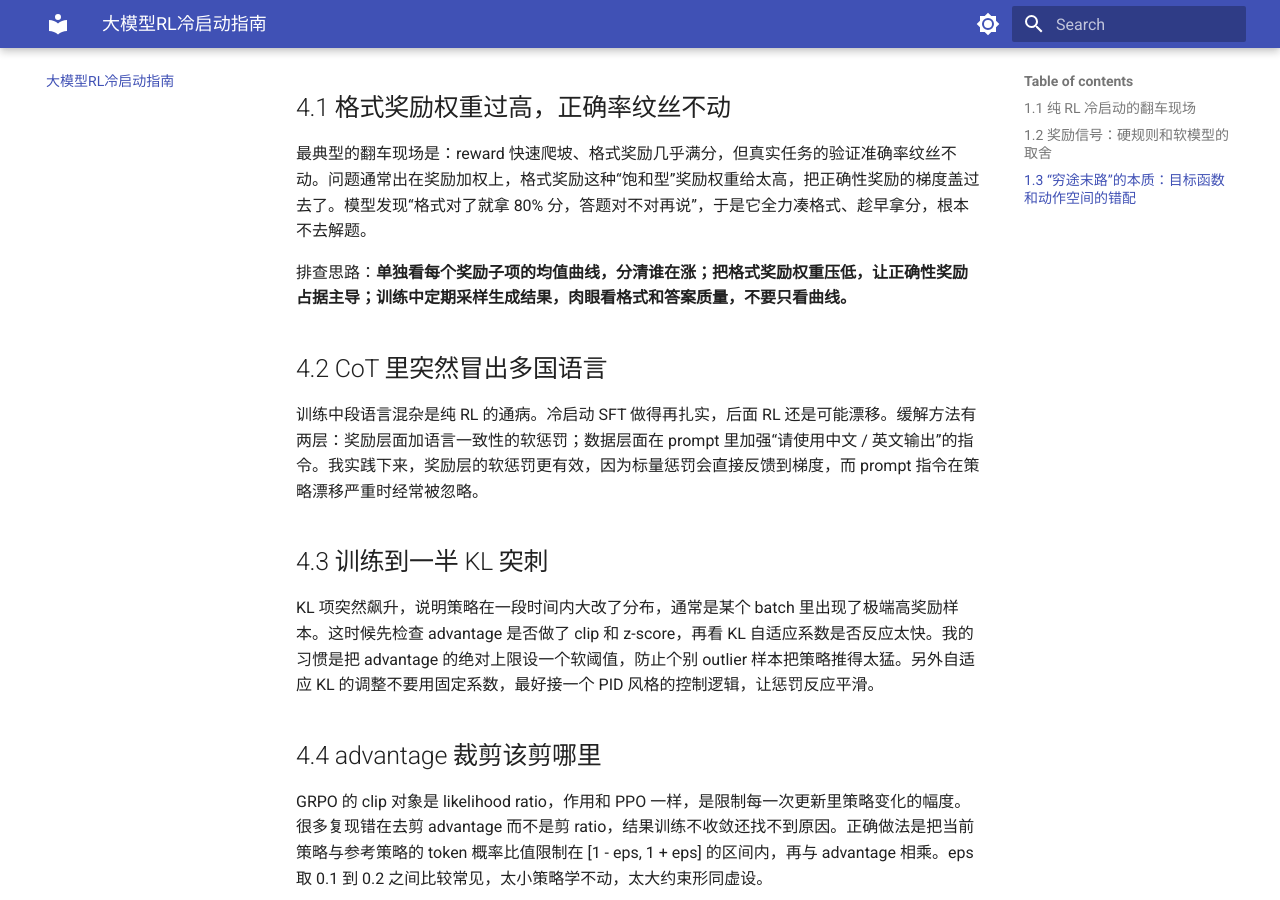
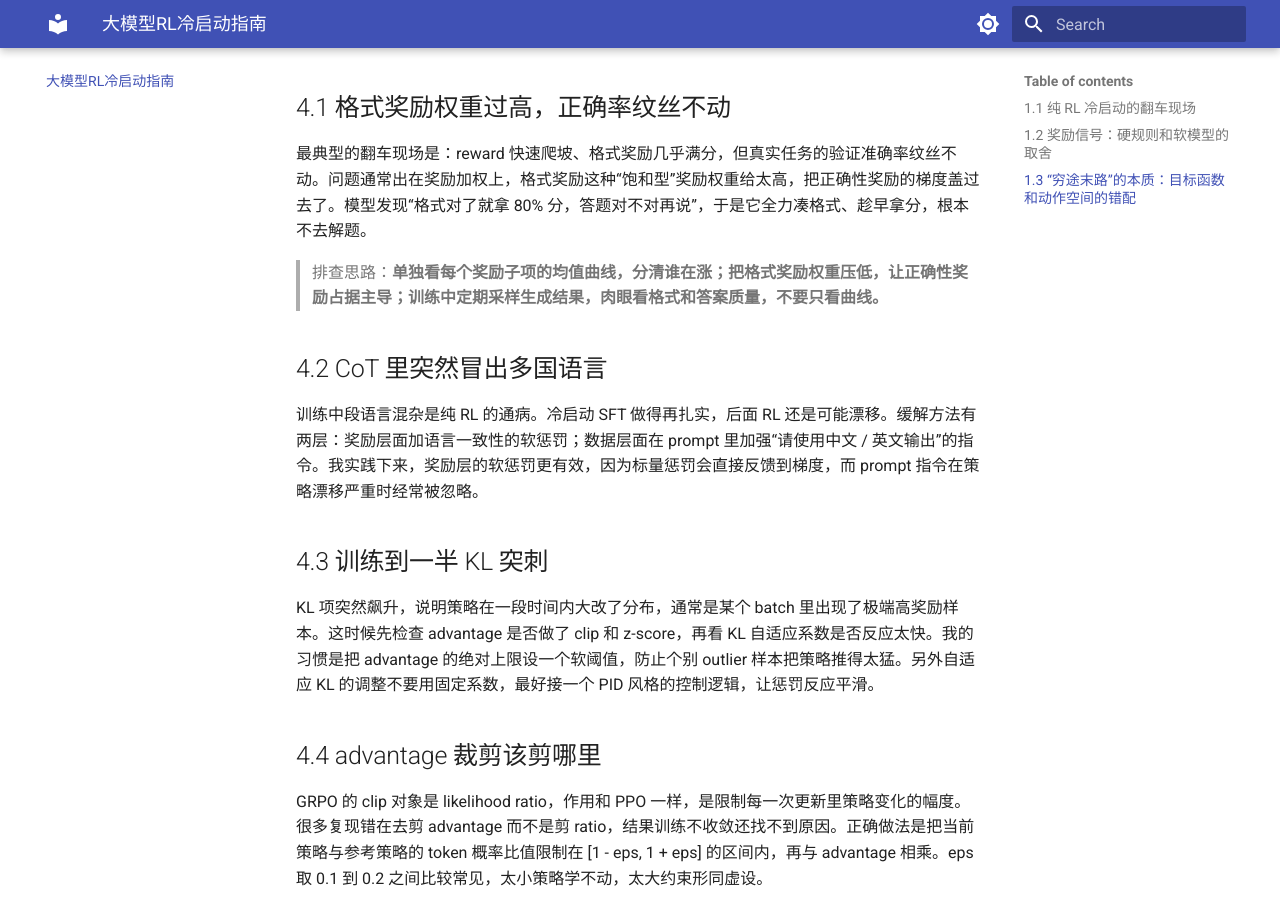
Before and after one commit to LXXXR0/LLM-finetuning, an MkDocs documentation site: the page built from docs/DeepSeek-R1精读：强化学习训练失控与GRPO冷启动破局.md, in a window 1280 px wide and 900 px high, scrolled down 5387 px. Built offline with MkDocs 1.6.1 and Material for MkDocs 9.7.7, drawn with Linux system fonts in a browser that asks for light colours.

```diff
--- a/docs/DeepSeek-R1精读：强化学习训练失控与GRPO冷启动破局.md
+++ b/docs/DeepSeek-R1精读：强化学习训练失控与GRPO冷启动破局.md
@@ -146,7 +146,7 @@ R1 把这个环节叫 cold start。几千条人工整理、格式规范的高质
 
 最典型的翻车现场是：reward 快速爬坡、格式奖励几乎满分，但真实任务的验证准确率纹丝不动。问题通常出在奖励加权上，格式奖励这种“饱和型”奖励权重给太高，把正确性奖励的梯度盖过去了。模型发现“格式对了就拿 80% 分，答题对不对再说”，于是它全力凑格式、趁早拿分，根本不去解题。
 
-排查思路：**单独看每个奖励子项的均值曲线，分清谁在涨；把格式奖励权重压低，让正确性奖励占据主导；训练中定期采样生成结果，肉眼看格式和答案质量，不要只看曲线。**
+> 排查思路：**单独看每个奖励子项的均值曲线，分清谁在涨；把格式奖励权重压低，让正确性奖励占据主导；训练中定期采样生成结果，肉眼看格式和答案质量，不要只看曲线。**
 
 ## 4.2 CoT 里突然冒出多国语言
 
```
